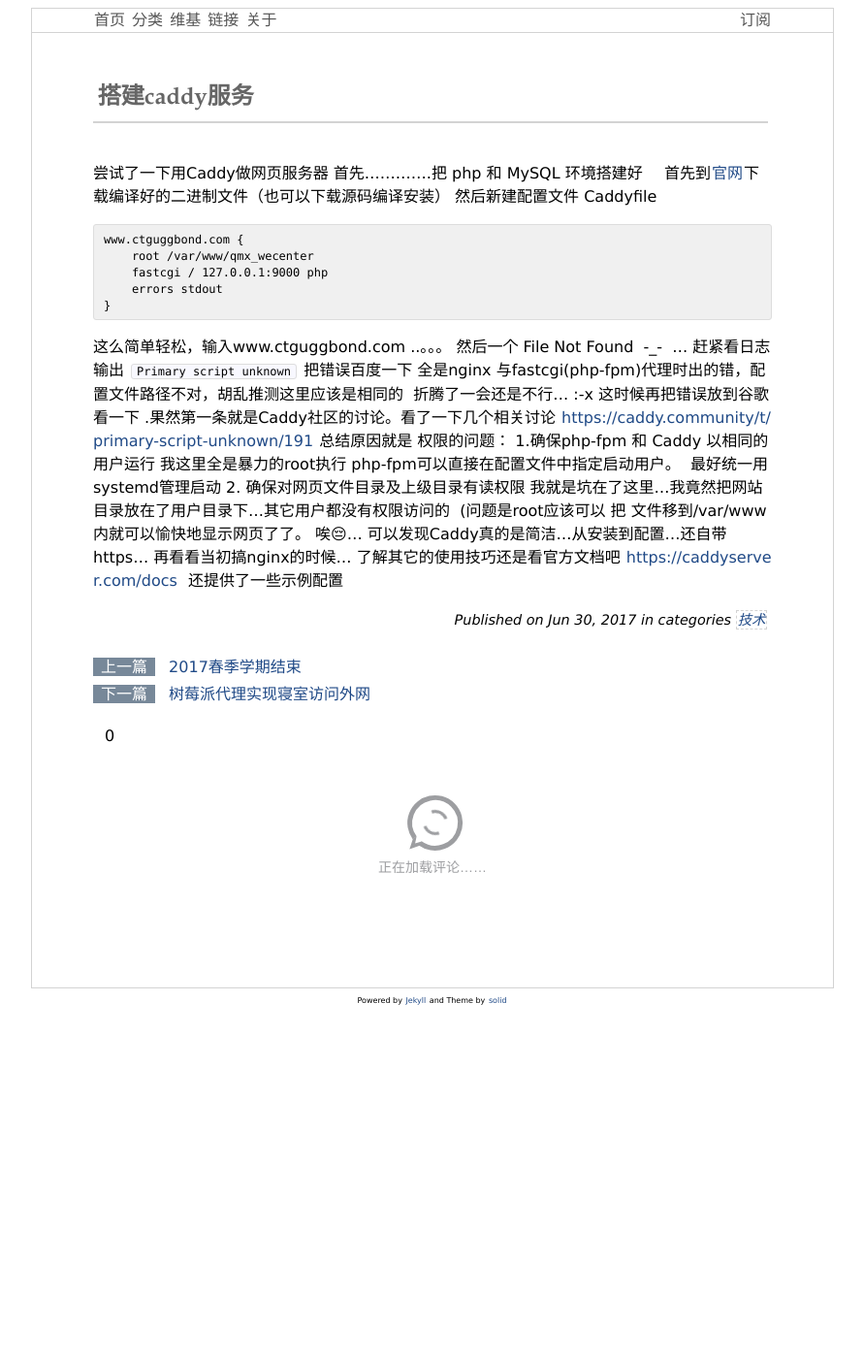
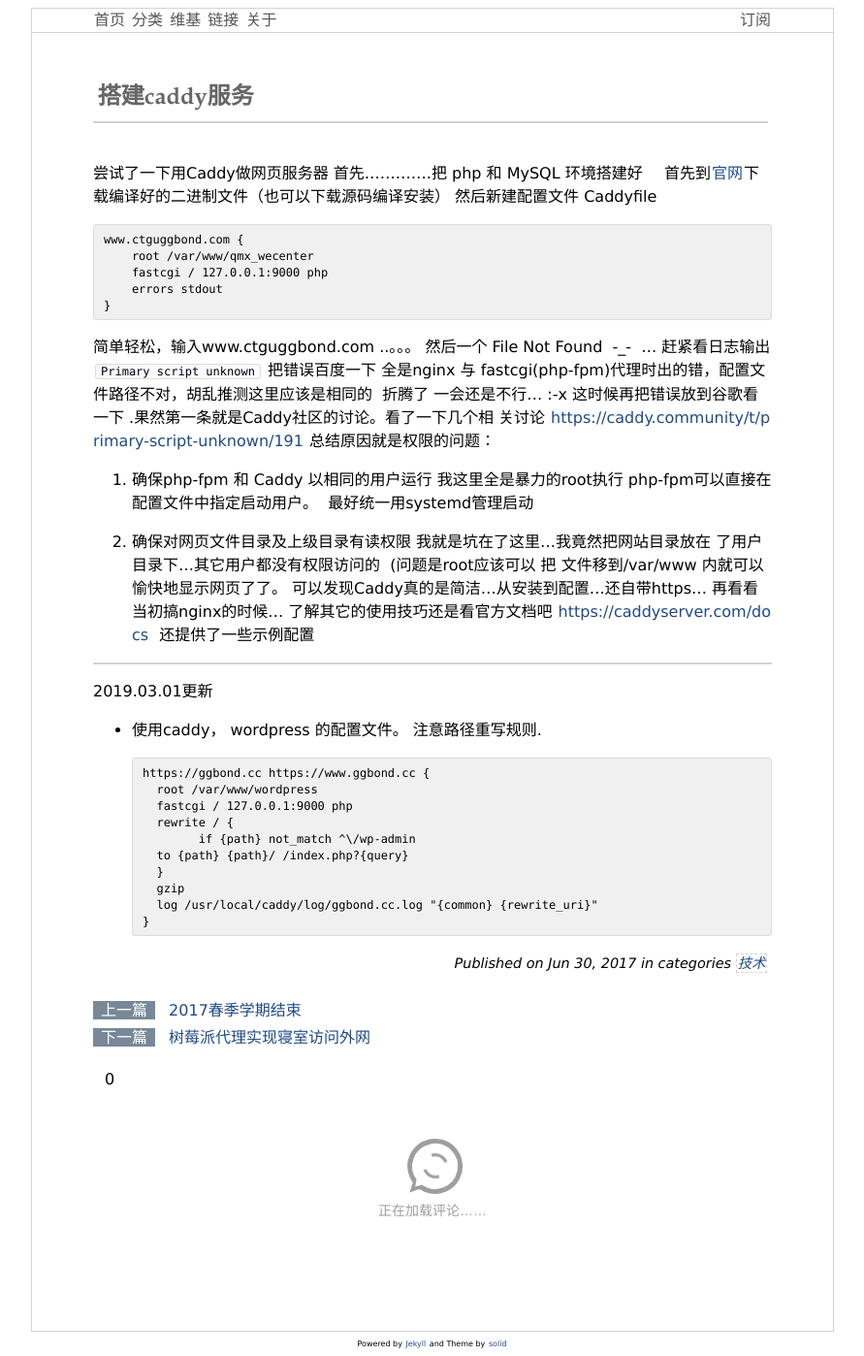
Before and after one commit to ggbond2077/ggbond2077.github.io, a Jekyll site: the page built from _posts/2017-06-30-搭建caddy服务.md, in a window 1280 px wide. Shown: the whole page at 97% size, without its empty margins (194-1085 px from the left). Built offline with Jekyll 4.4.1, drawn with Linux system fonts in a browser that asks for light colours; emoji names are drawn with the system emoji font; before the commit the page ends 1044 px from its top, so only the background shows below that.

Commit message:
caddy 文更新， java8-1修改分类

````diff
--- a/_posts/2017-06-30-搭建caddy服务.md
+++ b/_posts/2017-06-30-搭建caddy服务.md
@@ -17,4 +17,35 @@ keywords: linux
 
 
 
-这么简单轻松，输入www.ctguggbond.com ..。。。 然后一个 File Not Found  -_-  ... 赶紧看日志输出 `Primary script unknown` 把错误百度一下 全是nginx 与fastcgi(php-fpm)代理时出的错，配置文件路径不对，胡乱推测这里应该是相同的  折腾了一会还是不行... :-x 这时候再把错误放到谷歌看一下 .果然第一条就是Caddy社区的讨论。看了一下几个相关讨论 [https://caddy.community/t/primary-script-unknown/191](https://caddy.community/t/primary-script-unknown/191) 总结原因就是 权限的问题： 1.确保php-fpm 和 Caddy 以相同的用户运行 我这里全是暴力的root执行 php-fpm可以直接在配置文件中指定启动用户。  最好统一用systemd管理启动 2\. 确保对网页文件目录及上级目录有读权限 我就是坑在了这里...我竟然把网站目录放在了用户目录下...其它用户都没有权限访问的  (问题是root应该可以 把 文件移到/var/www 内就可以愉快地显示网页了了。 唉😔... 可以发现Caddy真的是简洁...从安装到配置...还自带https... 再看看当初搞nginx的时候... 了解其它的使用技巧还是看官方文档吧 [https://caddyserver.com/docs ](https://caddyserver.com/docs) 还提供了一些示例配置
+简单轻松，输入www.ctguggbond.com ..。。。 然后一个 File Not Found  -_-
+... 赶紧看日志输出 `Primary script unknown` 把错误百度一下 全是nginx 与
+fastcgi(php-fpm)代理时出的错，配置文件路径不对，胡乱推测这里应该是相同的  折腾了
+一会还是不行...
+:-x 这时候再把错误放到谷歌看一下 .果然第一条就是Caddy社区的讨论。看了一下几个相
+关讨论
+[https://caddy.community/t/primary-script-unknown/191](https://caddy.community/t/primary-script-unknown/191)
+总结原因就是权限的问题：
+1. 确保php-fpm 和 Caddy 以相同的用户运行 我这里全是暴力的root执行
+php-fpm可以直接在配置文件中指定启动用户。  最好统一用systemd管理启动
+
+2. 确保对网页文件目录及上级目录有读权限 我就是坑在了这里...我竟然把网站目录放在
+了用户目录下...其它用户都没有权限访问的  (问题是root应该可以 把 文件移到/var/www
+内就可以愉快地显示网页了了。
+可以发现Caddy真的是简洁...从安装到配置...还自带https... 再看看当初搞nginx的时候... 了解其它的使用技巧还是看官方文档吧 [https://caddyserver.com/docs ](https://caddyserver.com/docs) 还提供了一些示例配置
+
+---
+2019.03.01更新
+
+- 使用caddy， wordpress 的配置文件。 注意路径重写规则.
+```
+https://ggbond.cc https://www.ggbond.cc {
+    root /var/www/wordpress
+    fastcgi / 127.0.0.1:9000 php
+    rewrite / {
+    	if {path} not_match ^\/wp-admin
+	to {path} {path}/ /index.php?{query}
+    }
+    gzip
+    log /usr/local/caddy/log/ggbond.cc.log "{common} {rewrite_uri}"
+}
+```
````
Also changed, not shown: _posts/2019-02-06-java8-1.md (+1 -1 lines).
